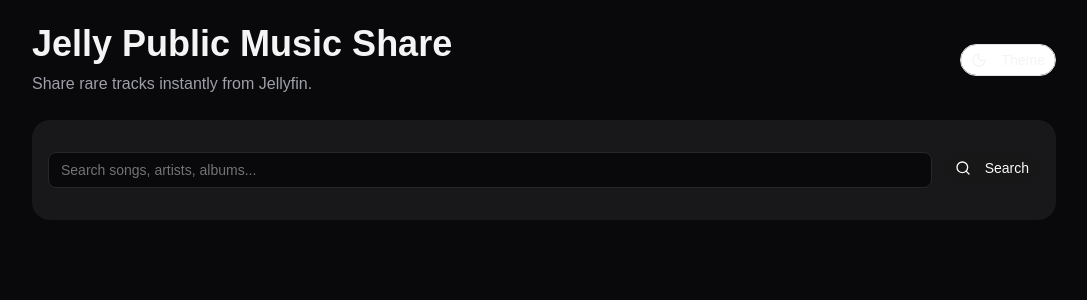
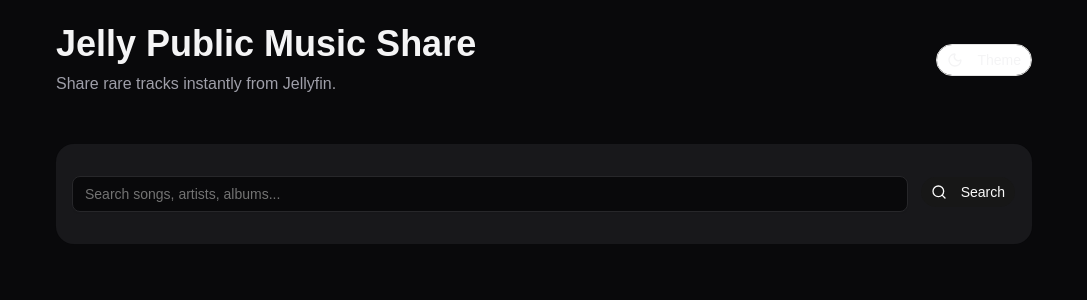
Before and after one commit to BelphegorPrime/jelly-public-music-share, a React (Vite) app in the folder client/: page / in a window 1280 px wide. Shown: the top 300 px of the page, without its empty margins (96-1183 px from the left). Built offline with nearby package versions, Linux system fonts and the light colour scheme.

Commit message:
implement base layout

```diff
--- a/client/src/App.tsx
+++ b/client/src/App.tsx
@@ -1,12 +1,15 @@
 import { Routes, Route } from 'react-router-dom';
 import SearchPage from './SearchPage';
 import PlayPage from './PlayPage';
+import Layout from './components/Layout';
 
 export default function App() {
   return (
-    <Routes>
-      <Route path="/" element={<SearchPage />} />
-      <Route path="/play/:token" element={<PlayPage />} />
-    </Routes>
+    <Layout>
+      <Routes>
+        <Route path="/" element={<SearchPage />} />
+        <Route path="/play/:token" element={<PlayPage />} />
+      </Routes>
+    </Layout>
   );
 }
--- a/client/src/PlayPage.tsx
+++ b/client/src/PlayPage.tsx
@@ -1,7 +1,5 @@
 
 
-import { Moon } from 'lucide-react';
-import { Button } from '@/components/ui/button';
 import { useParams } from 'react-router-dom';
 import { useEffect, useState } from 'react';
 import PlayPageError from '@/components/PlayPageError';
@@ -35,47 +33,26 @@ export default function PlayPage() {
 
   if (!token) {
     return (
-      <div className='min-h-screen bg-zinc-950 text-zinc-100 p-6'>
       <PlayPageError type='error' />
-      </div>
     );
   }
 
   if (renderContent === 'loading') {
     return (
-      <div className='min-h-screen bg-zinc-950 text-zinc-100 p-6 flex items-center justify-center'>
       <div className='text-center'>
         <p>Loading...</p>
-        </div>
       </div>
     );
   }
 
   if (renderContent === 'error' || renderContent === 'expired' || renderContent === 'not-found') {
     return (
-      <div className='min-h-screen bg-zinc-950 text-zinc-100 p-6'>
       <PlayPageError type={renderContent} />
-      </div>
     );
   }
 
   // Success case - render audio player
   return (
-    <div className='min-h-screen bg-zinc-950 text-zinc-100 p-6'>
-      <div className='max-w-5xl mx-auto space-y-6'>
-
-        {/* Header */}
-        <div className='flex items-center justify-between'>
-          <div>
-            <h1 className='text-4xl font-bold'>Jelly Public Music Share</h1>
-            <p className='text-zinc-400 mt-2'>Share rare tracks instantly from Jellyfin.</p>
-          </div>
-          <Button variant='outline' className='rounded-2xl'>
-            <Moon className='w-4 h-4 mr-2' /> Theme
-          </Button>
-        </div>
-
-        {/* Results */}
     <div className='grid gap-4'>
       <h1>Playing Song</h1>
       <p>Audio file is loaded below:</p>
@@ -87,7 +64,5 @@ export default function PlayPage() {
           <p><small>This is a placeholder HTML interface page. Actual audio streaming happens via separate endpoint.</small></p>
       </div>
     </div>
-      </div>
-    </div>
   );
 }
--- a/client/src/SearchPage.tsx
+++ b/client/src/SearchPage.tsx
@@ -1,5 +1,5 @@
 import { useMemo, useState } from 'react';
-import { Search, Music, Copy, Loader2, Moon } from 'lucide-react';
+import { Search, Music, Copy, Loader2 } from 'lucide-react';
 import { Card, CardContent } from '@/components/ui/card';
 import { Button } from '@/components/ui/button';
 import { Input } from '@/components/ui/input';
@@ -63,20 +63,7 @@ export default function SearchPage() {
   }
 
   return (
-    <div className='min-h-screen bg-zinc-950 text-zinc-100 p-6'>
-      <div className='max-w-5xl mx-auto space-y-6'>
-
-        {/* Header */}
-        <div className='flex items-center justify-between'>
-          <div>
-            <h1 className='text-4xl font-bold'>Jelly Public Music Share</h1>
-            <p className='text-zinc-400 mt-2'>Share rare tracks instantly from Jellyfin.</p>
-          </div>
-          <Button variant='outline' className='rounded-2xl'>
-            <Moon className='w-4 h-4 mr-2' /> Theme
-          </Button>
-        </div>
-
+    <>
       {/* Search */}
       <Card className='rounded-2xl bg-zinc-900 border-zinc-800'>
         <CardContent className='p-4 flex gap-3'>
@@ -101,7 +88,7 @@ export default function SearchPage() {
       )}
 
       {/* Results */}
-        <div className='grid gap-4'>
+      <div className='grid gap-4 mt-4'>
         {filtered.map(song => (
           <Card key={song.id} className='rounded-2xl bg-zinc-900 border-zinc-800'>
             <CardContent className='p-4 flex items-center gap-4'>
@@ -139,8 +126,6 @@ export default function SearchPage() {
           {toast}
         </div>
       )}
-
-      </div>
-    </div>
+    </>
   );
 }
--- /dev/null
+++ b/client/src/components/Layout.tsx
@@ -0,0 +1,32 @@
+import React from 'react';
+import { Moon } from 'lucide-react';
+import { Button } from '@/components/ui/button';
+
+type LayoutProps = React.PropsWithChildren & {
+};
+
+export default function Layout({ children }: LayoutProps) {
+  return (
+    <div className='min-h-screen bg-zinc-950 text-zinc-100'>
+      <div className='max-w-5xl mx-auto'>
+        {/* Header */}
+        <header className='p-6'>
+          <div className='flex items-center justify-between'>
+            <div>
+              <h1 className='text-4xl font-bold'>Jelly Public Music Share</h1>
+              <p className='text-zinc-400 mt-2'>Share rare tracks instantly from Jellyfin.</p>
+            </div>
+            <Button variant='outline' className='rounded-2xl'>
+              <Moon className='w-4 h-4 mr-2' /> Theme
+            </Button>
+          </div>
+        </header>
+
+        {/* Main content */}
+        <main className='p-6'>
+          {children}
+        </main>
+      </div>
+    </div>
+  );
+}
--- a/client/vite.config.ts
+++ b/client/vite.config.ts
@@ -18,10 +18,6 @@ export default defineConfig({
             "/api": {
                 target: "http://localhost:3000",
                 changeOrigin: true
-            },
-            "/stream": {
-                target: "http://localhost:3000",
-                changeOrigin: true
             }
         }
     },
```
Lines whose indentation alone changed are shown as unchanged.
